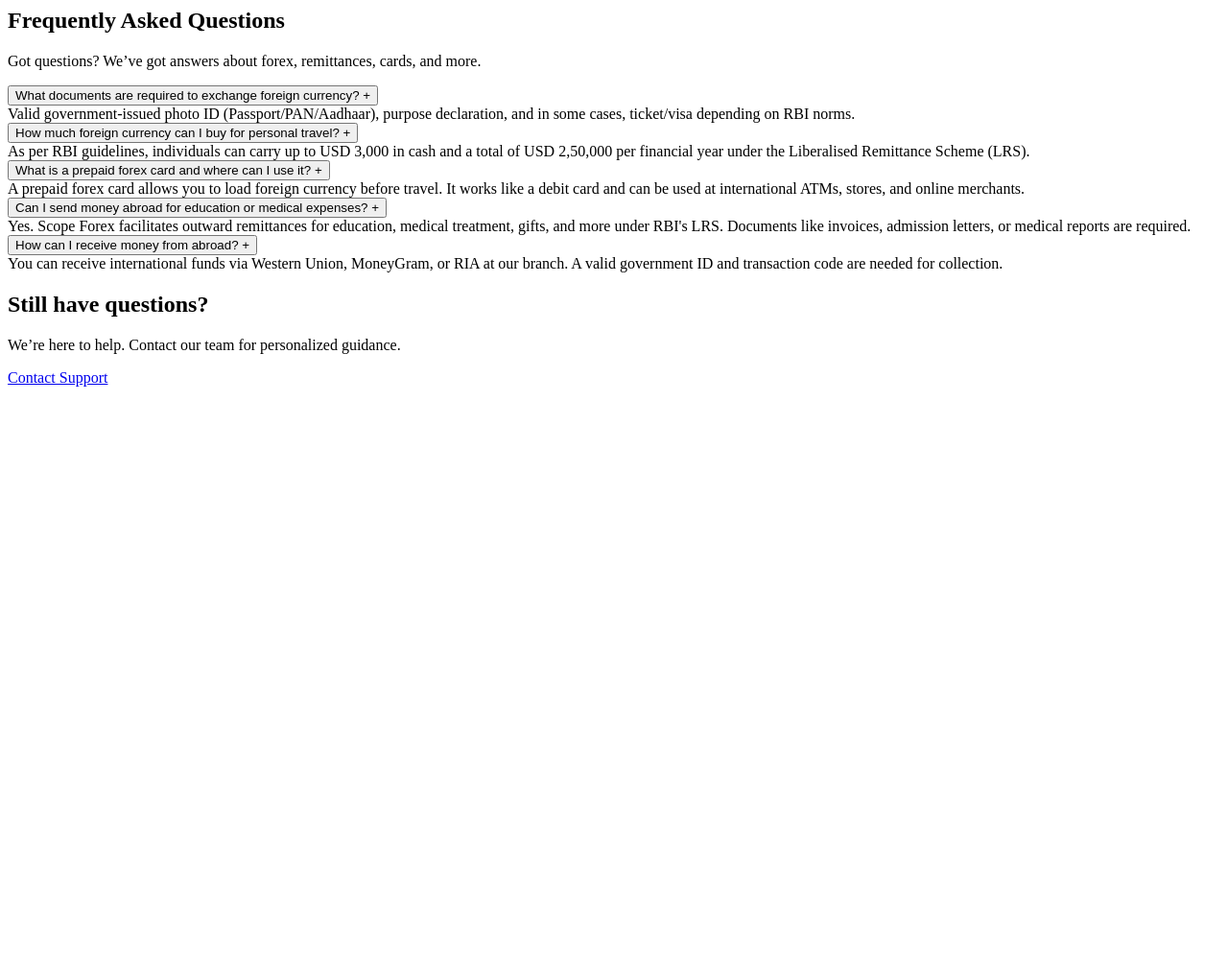
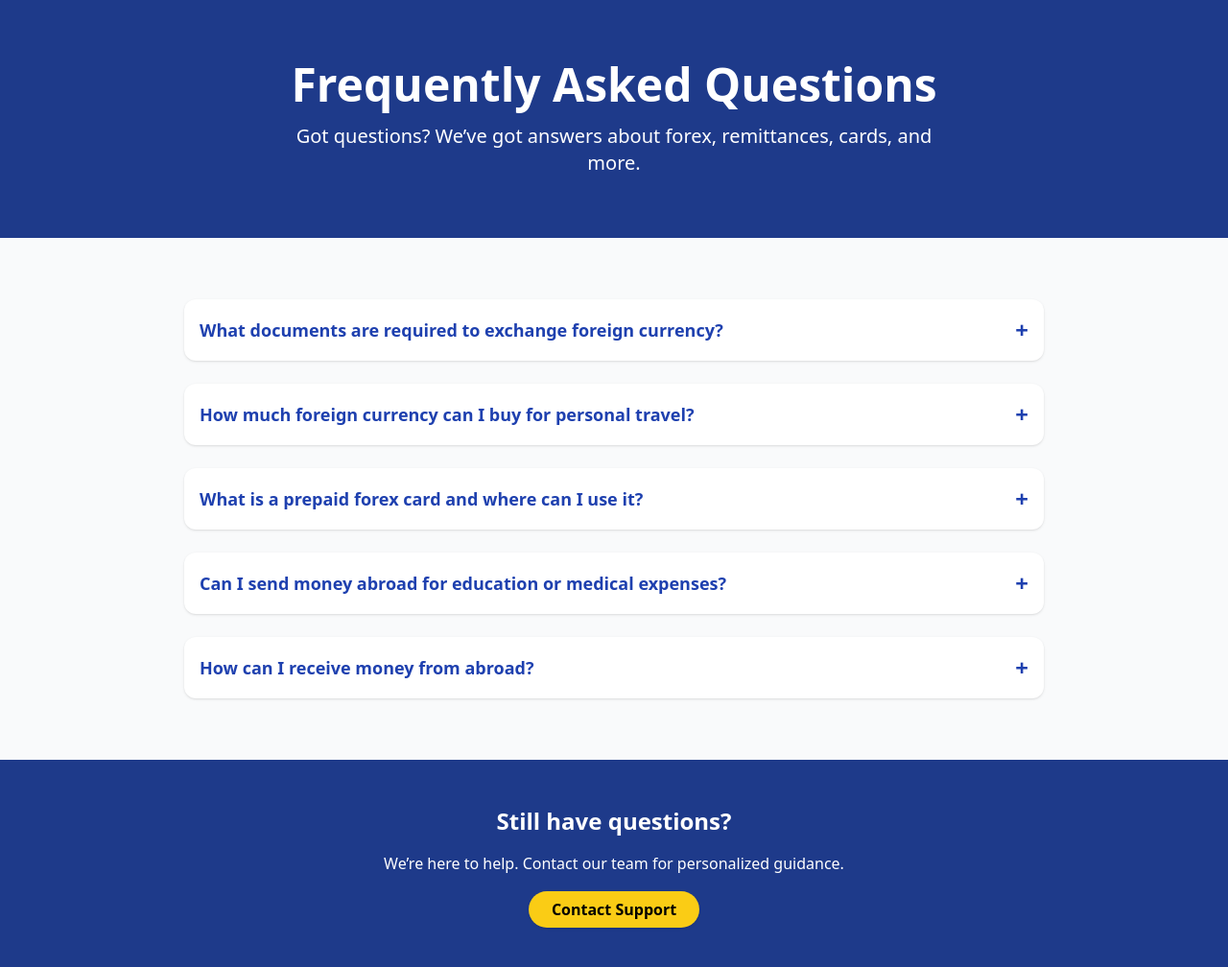
Before and after one commit to TanushS32/SCOPEFOREX, a Flask app: template templates/desktop_faq.html in a window 1280 px wide. Shown: the whole page at 96% size. Before the commit the page ends 403 px from the top, so only its background shows below. Run offline with Flask 3, Linux system fonts and the light colour scheme; the template is opened without the code that fills it, so the values that code supplies are empty; some libraries are stand-ins or nearby versions.

Commit message:
faq rectify

```diff
--- a/templates/desktop_faq.html
+++ b/templates/desktop_faq.html
@@ -1,3 +1,13 @@
+<!DOCTYPE html>
+<html lang="en">
+<head>
+  <meta charset="UTF-8" />
+  <meta name="viewport" content="width=device-width, initial-scale=1.0" />
+  <title>FAQ Accordion - Scope Forex</title>
+  <script src="https://cdn.tailwindcss.com"></script>
+</head>
+<body class="font-sans text-gray-800">
+
   <!-- Header Banner -->
   <section class="bg-blue-900 text-white py-16 px-6 text-center">
     <h1 class="text-4xl md:text-5xl font-bold mb-4">Frequently Asked Questions</h1>
@@ -8,62 +18,53 @@
   <section class="py-16 px-6 bg-gray-50">
     <div class="max-w-4xl mx-auto space-y-6">
 
-    <!-- FAQ Item -->
-    <div class="bg-white rounded-xl shadow p-4">
-      <button onclick="toggleFAQ('faq1')" aria-expanded="false" aria-controls="faq1"
-        class="w-full text-left font-semibold text-lg text-blue-800 flex justify-between items-center">
+      <!-- FAQ Items -->
+      <div class="faq-item bg-white rounded-xl shadow p-4">
+        <button class="faq-question w-full text-left font-semibold text-lg text-blue-800 flex justify-between items-center">
           What documents are required to exchange foreign currency?
-        <span>+</span>
+          <span class="faq-icon text-2xl">+</span>
         </button>
-      <div id="faq1" class="hidden mt-2 text-gray-700">
+        <div class="faq-answer hidden mt-2 text-gray-700">
           Valid government-issued photo ID (Passport/PAN/Aadhaar), purpose declaration, and in some cases, ticket/visa depending on RBI norms.
         </div>
       </div>
 
-    <!-- FAQ Item -->
-    <div class="bg-white rounded-xl shadow p-4">
-      <button onclick="toggleFAQ('faq2')" aria-expanded="false" aria-controls="faq2"
-        class="w-full text-left font-semibold text-lg text-blue-800 flex justify-between items-center">
+      <div class="faq-item bg-white rounded-xl shadow p-4">
+        <button class="faq-question w-full text-left font-semibold text-lg text-blue-800 flex justify-between items-center">
           How much foreign currency can I buy for personal travel?
-        <span>+</span>
+          <span class="faq-icon text-2xl">+</span>
         </button>
-      <div id="faq2" class="hidden mt-2 text-gray-700">
+        <div class="faq-answer hidden mt-2 text-gray-700">
           As per RBI guidelines, individuals can carry up to USD 3,000 in cash and a total of USD 2,50,000 per financial year under the Liberalised Remittance Scheme (LRS).
         </div>
       </div>
 
-    <!-- FAQ Item -->
-    <div class="bg-white rounded-xl shadow p-4">
-      <button onclick="toggleFAQ('faq3')" aria-expanded="false" aria-controls="faq3"
-        class="w-full text-left font-semibold text-lg text-blue-800 flex justify-between items-center">
+      <div class="faq-item bg-white rounded-xl shadow p-4">
+        <button class="faq-question w-full text-left font-semibold text-lg text-blue-800 flex justify-between items-center">
           What is a prepaid forex card and where can I use it?
-        <span>+</span>
+          <span class="faq-icon text-2xl">+</span>
         </button>
-      <div id="faq3" class="hidden mt-2 text-gray-700">
+        <div class="faq-answer hidden mt-2 text-gray-700">
           A prepaid forex card allows you to load foreign currency before travel. It works like a debit card and can be used at international ATMs, stores, and online merchants.
         </div>
       </div>
 
-    <!-- FAQ Item -->
-    <div class="bg-white rounded-xl shadow p-4">
-      <button onclick="toggleFAQ('faq4')" aria-expanded="false" aria-controls="faq4"
-        class="w-full text-left font-semibold text-lg text-blue-800 flex justify-between items-center">
+      <div class="faq-item bg-white rounded-xl shadow p-4">
+        <button class="faq-question w-full text-left font-semibold text-lg text-blue-800 flex justify-between items-center">
           Can I send money abroad for education or medical expenses?
-        <span>+</span>
+          <span class="faq-icon text-2xl">+</span>
         </button>
-      <div id="faq4" class="hidden mt-2 text-gray-700">
+        <div class="faq-answer hidden mt-2 text-gray-700">
           Yes. Scope Forex facilitates outward remittances for education, medical treatment, gifts, and more under RBI's LRS. Documents like invoices, admission letters, or medical reports are required.
         </div>
       </div>
 
-    <!-- FAQ Item -->
-    <div class="bg-white rounded-xl shadow p-4">
-      <button onclick="toggleFAQ('faq5')" aria-expanded="false" aria-controls="faq5"
-        class="w-full text-left font-semibold text-lg text-blue-800 flex justify-between items-center">
+      <div class="faq-item bg-white rounded-xl shadow p-4">
+        <button class="faq-question w-full text-left font-semibold text-lg text-blue-800 flex justify-between items-center">
           How can I receive money from abroad?
-        <span>+</span>
+          <span class="faq-icon text-2xl">+</span>
         </button>
-      <div id="faq5" class="hidden mt-2 text-gray-700">
+        <div class="faq-answer hidden mt-2 text-gray-700">
           You can receive international funds via Western Union, MoneyGram, or RIA at our branch. A valid government ID and transaction code are needed for collection.
         </div>
       </div>
@@ -75,5 +76,41 @@
   <section class="py-12 px-6 bg-blue-900 text-white text-center">
     <h2 class="text-2xl font-bold mb-4">Still have questions?</h2>
     <p class="mb-6">We’re here to help. Contact our team for personalized guidance.</p>
-  <a href="{{ url_for('contact') }}" class="bg-yellow-400 text-black font-semibold py-2 px-6 rounded-full shadow hover:bg-yellow-300 transition">Contact Support</a>
+    <a href="/contact" class="bg-yellow-400 text-black font-semibold py-2 px-6 rounded-full shadow hover:bg-yellow-300 transition">Contact Support</a>
   </section>
+
+  <!-- Accordion Script -->
+  <script>
+    document.querySelectorAll('.faq-question').forEach(button => {
+      button.addEventListener('click', () => {
+        const faqItem = button.parentElement;
+        const answer = faqItem.querySelector('.faq-answer');
+        const icon = button.querySelector('.faq-icon');
+
+        // Close all other FAQs
+        document.querySelectorAll('.faq-answer').forEach(item => {
+          if (item !== answer) {
+            item.classList.add('hidden');
+          }
+        });
+        document.querySelectorAll('.faq-icon').forEach(i => {
+          if (i !== icon) {
+            i.textContent = '+';
+          }
+        });
+
+        // Toggle current FAQ
+        const isOpen = !answer.classList.contains('hidden');
+        if (isOpen) {
+          answer.classList.add('hidden');
+          icon.textContent = '+';
+        } else {
+          answer.classList.remove('hidden');
+          icon.textContent = '–';
+        }
+      });
+    });
+  </script>
+
+</body>
+</html>
```
Lines whose indentation alone changed are shown as unchanged.
